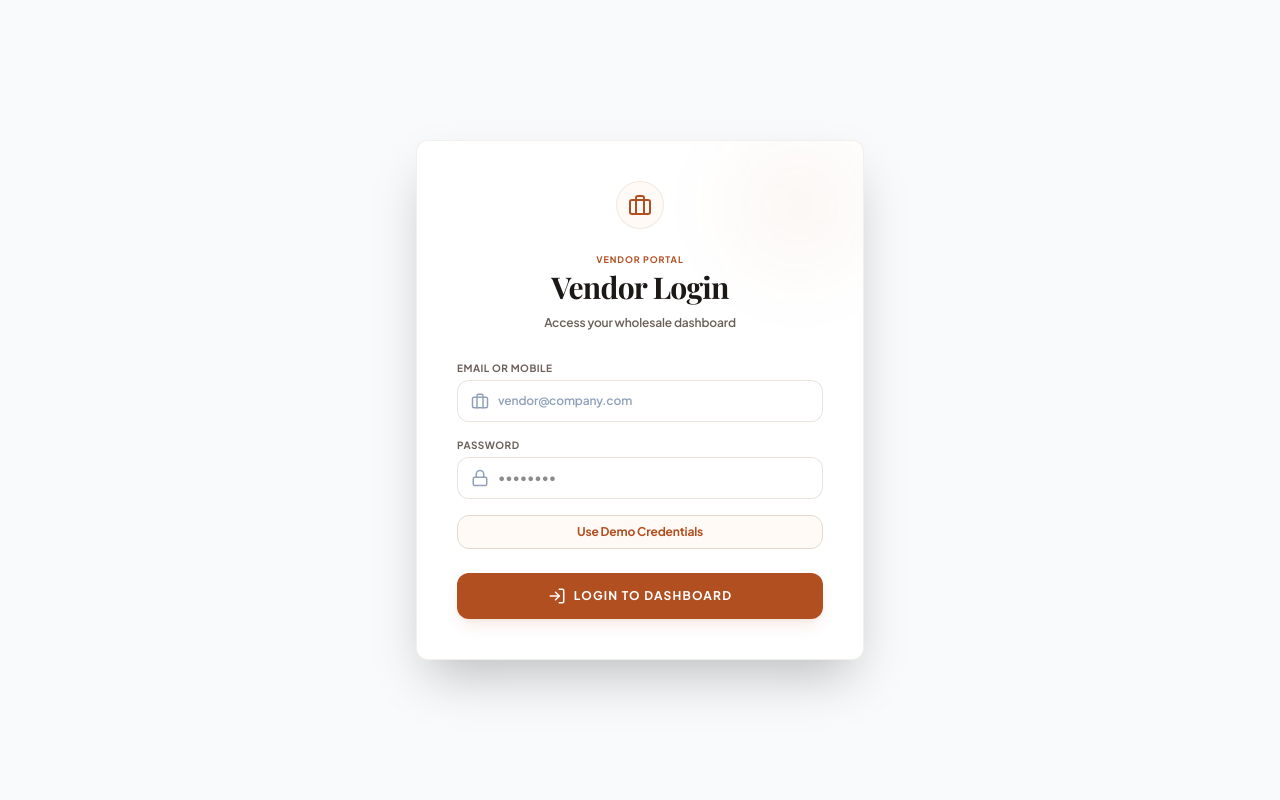
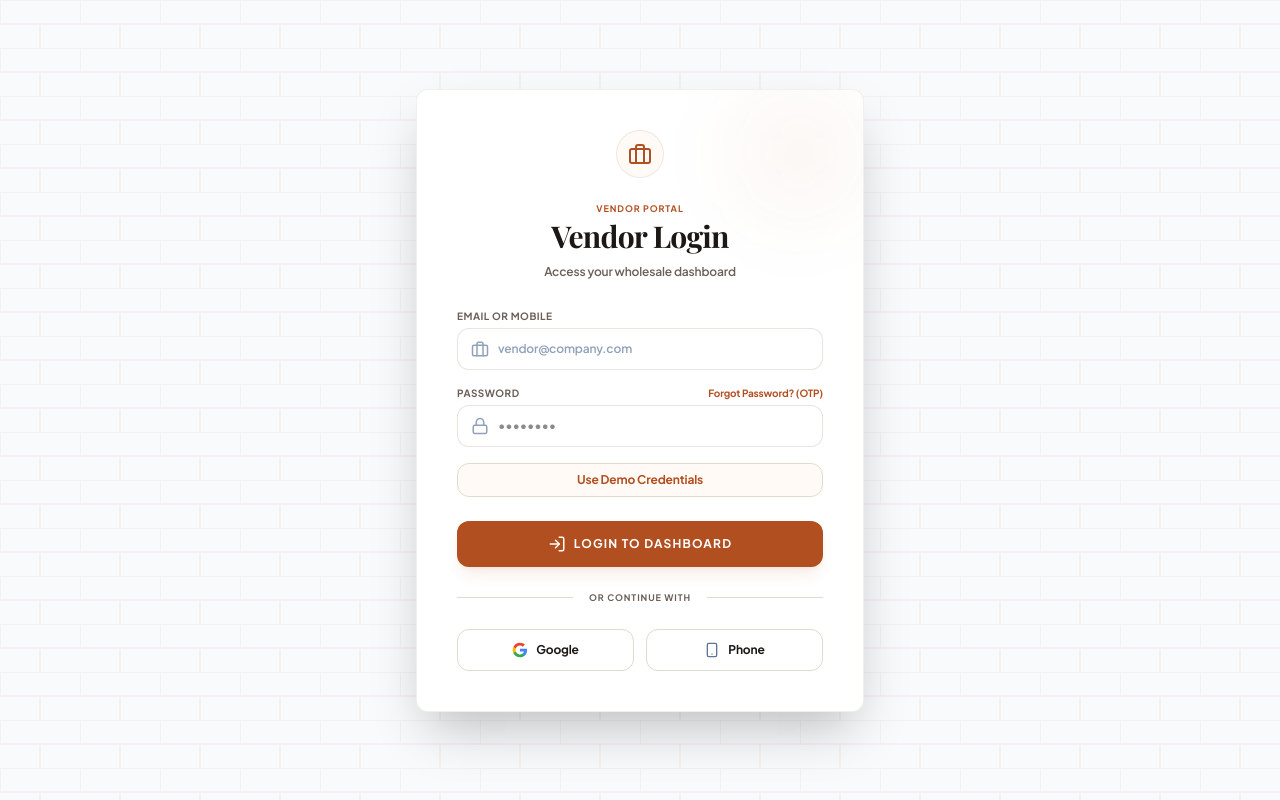
Before and after one commit to Keerthanaa2920/E-parrys, a React (Vite) app: page /vendor-login in a window 1280 px wide. Built offline with nearby package versions, Linux system fonts and the light colour scheme; a web font is replaced by a local one.

Commit message:
Vendor login

```diff
--- a/src/pages/vendor/Login.tsx
+++ b/src/pages/vendor/Login.tsx
@@ -1,6 +1,6 @@
 import React, { useState } from 'react';
 import { useNavigate } from 'react-router-dom';
-import { FiBriefcase, FiLock, FiLogIn, FiCheckCircle } from 'react-icons/fi';
+import { FiBriefcase, FiLock, FiLogIn, FiCheckCircle, FiSmartphone } from 'react-icons/fi';
 import { AnimatePresence, motion } from 'framer-motion';
 
 export const VendorLogin: React.FC = () => {
@@ -58,6 +58,18 @@ export const VendorLogin: React.FC = () => {
 
   return (
     <div className="relative min-h-screen flex items-center justify-center px-4 sm:px-6 lg:px-8 py-16 overflow-hidden bg-slate-50">
+      {/* Faint Brick Mortar Pattern Background */}
+      <div className="absolute inset-0 z-0 pointer-events-none opacity-[0.06]">
+        <svg className="absolute inset-0 w-full h-full" xmlns="http://www.w3.org/2000/svg">
+          <defs>
+            <pattern id="brick-pattern" width="80" height="48" patternUnits="userSpaceOnUse">
+              <path d="M 0 0 L 80 0 M 0 24 L 80 24 M 0 0 L 0 24 M 40 24 L 40 48" fill="none" stroke="currentColor" className="text-parrys-terracotta" strokeWidth="1.5" />
+            </pattern>
+          </defs>
+          <rect width="100%" height="100%" fill="url(#brick-pattern)" />
+        </svg>
+      </div>
+
       <div className="w-full max-w-md rounded-custom border border-parrys-surface-dim/40 bg-white p-8 md:p-10 space-y-7 shadow-2xl relative z-10 overflow-hidden">
 
         <div className="absolute top-0 right-0 w-32 h-32 bg-parrys-terracotta/5 rounded-full blur-2xl pointer-events-none" />
@@ -104,6 +116,9 @@ export const VendorLogin: React.FC = () => {
           <div className="flex flex-col gap-1">
             <div className="flex items-center justify-between">
               <label className="text-[10px] font-bold uppercase tracking-wider text-parrys-muted">Password</label>
+              <button type="button" className="text-[10px] font-bold text-parrys-terracotta hover:text-parrys-terracotta-dark transition-colors">
+                Forgot Password? (OTP)
+              </button>
             </div>
             <div className="relative">
               <input
@@ -139,6 +154,36 @@ export const VendorLogin: React.FC = () => {
             <FiLogIn className="h-4.5 w-4.5" />
             <span>Login to Dashboard</span>
           </button>
+
+          <div className="relative flex items-center py-2 mt-4">
+            <div className="flex-grow border-t border-parrys-surface-dim"></div>
+            <span className="flex-shrink-0 mx-4 text-[9px] font-bold text-parrys-muted uppercase tracking-widest">
+              Or Continue With
+            </span>
+            <div className="flex-grow border-t border-parrys-surface-dim"></div>
+          </div>
+
+          <div className="flex gap-3 mt-2">
+            <button
+              type="button"
+              className="flex-1 flex items-center justify-center gap-2 py-3 rounded-custom border border-parrys-surface-dim bg-white hover:bg-slate-50 transition-colors text-xs font-bold text-parrys-charcoal"
+            >
+              <svg className="w-4 h-4" viewBox="0 0 24 24">
+                <path d="M22.56 12.25c0-.78-.07-1.53-.2-2.25H12v4.26h5.92c-.26 1.37-1.04 2.53-2.21 3.31v2.77h3.58c2.1-1.92 3.31-4.74 3.31-8.09z" fill="#4285F4" />
+                <path d="M12 23c2.97 0 5.46-.98 7.28-2.66l-3.57-2.77c-.98.66-2.23 1.06-3.71 1.06-2.86 0-5.29-1.93-6.16-4.53H2.18v2.84C3.99 20.53 7.7 23 12 23z" fill="#34A853" />
+                <path d="M5.84 14.09c-.22-.66-.35-1.36-.35-2.09s.13-1.43.35-2.09V7.07H2.18C1.43 8.55 1 10.22 1 12s.43 3.45 1.18 4.93l2.85-2.22.81-.62z" fill="#FBBC05" />
+                <path d="M12 5.38c1.62 0 3.06.56 4.21 1.64l3.15-3.15C17.45 2.09 14.97 1 12 1 7.7 1 3.99 3.47 2.18 7.07l3.66 2.84c.87-2.6 3.3-4.53 6.16-4.53z" fill="#EA4335" />
+              </svg>
+              <span>Google</span>
+            </button>
+            <button
+              type="button"
+              className="flex-1 flex items-center justify-center gap-2 py-3 rounded-custom border border-parrys-surface-dim bg-white hover:bg-slate-50 transition-colors text-xs font-bold text-parrys-charcoal"
+            >
+              <FiSmartphone className="w-4 h-4 text-slate-500" />
+              <span>Phone</span>
+            </button>
+          </div>
         </form>
       </div>
 
```
